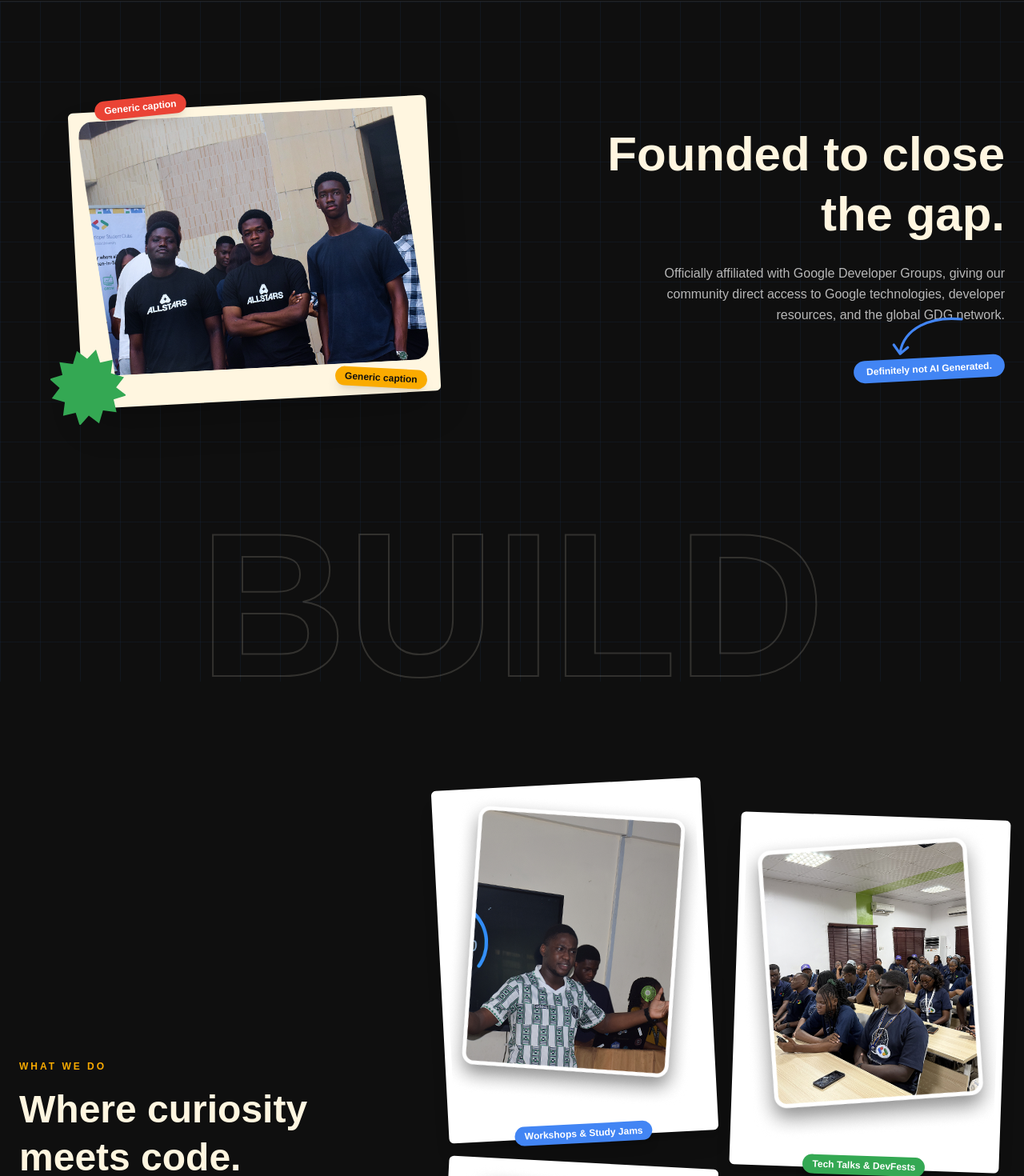
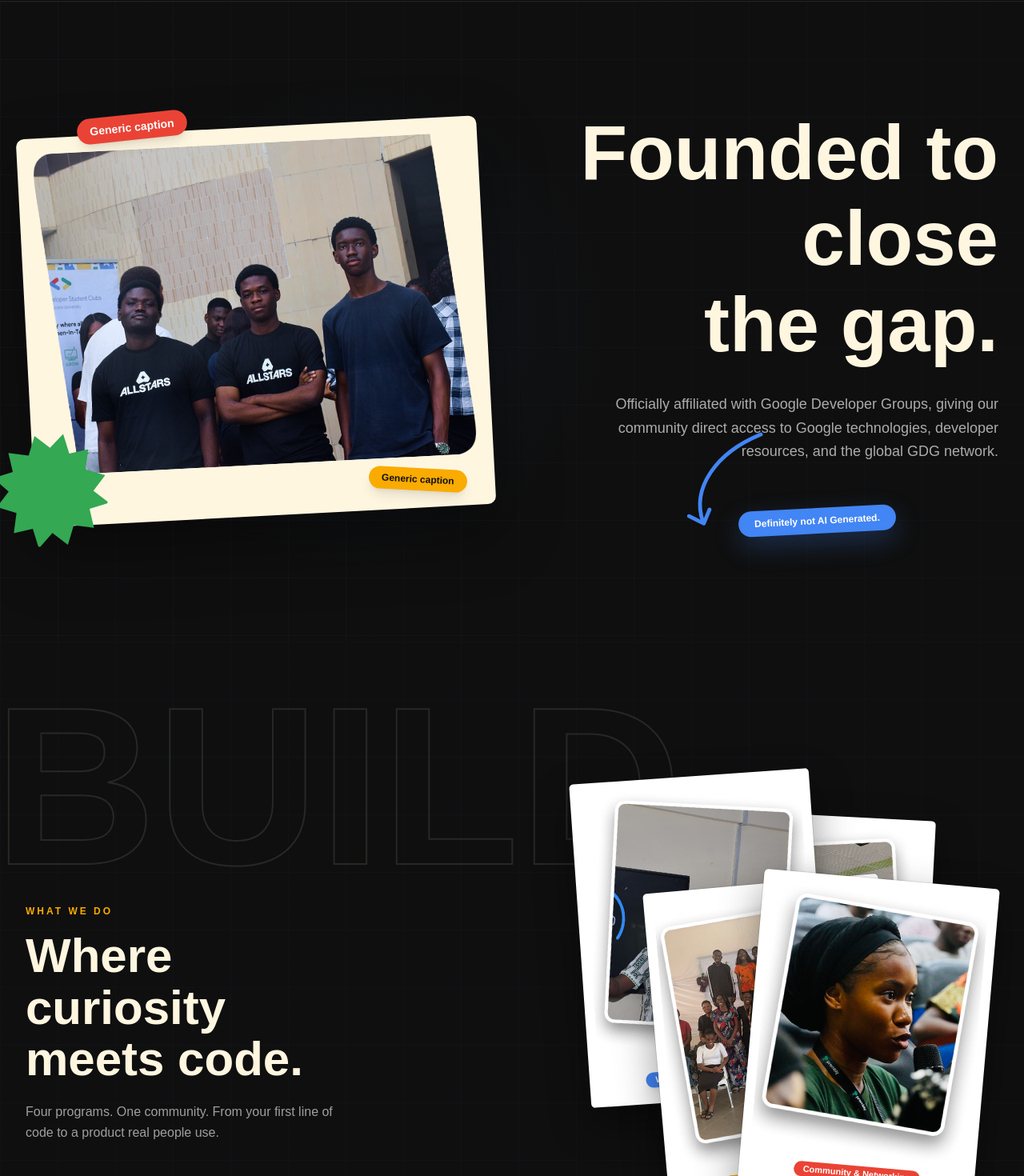
Before and after one commit to GDGBabcockUniversity/GDGWebsite, a Next.js app: page / in a window 1280 px wide. Shown: the part 840-2310 px from the top of the page at 80% size. Built offline with nearby package versions, Linux system fonts and the light colour scheme; no server answers; a web font is replaced by a local one.

Commit message:
feat: enhance editorial grid layout and visuals in story and what-we-do sections

```diff
--- a/app/globals.css
+++ b/app/globals.css
@@ -110,6 +110,13 @@ html {
     linear-gradient(90deg, rgba(66, 133, 244, 0.1) 1px, transparent 1px);
   background-size: 50px 50px;
   animation: gridPulse 4s ease-in-out infinite;
+}
+
+.editorial-grid {
+  background-image:
+    linear-gradient(rgba(66, 133, 244, 0.07) 1px, transparent 1px),
+    linear-gradient(90deg, rgba(66, 133, 244, 0.07) 1px, transparent 1px);
+  background-size: 72px 72px;
 }
 
 @keyframes gridPulse {
--- a/components/sections/story.tsx
+++ b/components/sections/story.tsx
@@ -38,59 +38,55 @@ function CurvedArrow({ className }: { className?: string }) {
 export default function Story() {
   return (
     <section className="relative overflow-hidden bg-[#0f0f0f]">
-      <div className="grid-pattern absolute inset-0 opacity-30" aria-hidden />
+      <div className="editorial-grid absolute inset-0 opacity-80" aria-hidden />
+      <div
+        className="absolute inset-0 bg-[radial-gradient(circle_at_35%_50%,rgba(66,133,244,0.07),transparent_34%),linear-gradient(90deg,rgba(15,15,15,0.15),rgba(15,15,15,0.55))]"
+        aria-hidden
+      />
 
-      <div className="relative mx-auto max-w-7xl px-6 py-24 lg:py-32">
-        <div className="grid items-center gap-14 lg:grid-cols-2">
+      <div className="relative mx-auto flex min-h-[680px] max-w-7xl items-center px-6 py-24 sm:px-8 lg:min-h-[800px] lg:py-28">
+        <div className="grid w-full items-center gap-16 lg:grid-cols-[1.05fr_0.95fr]">
           {/* Tilted polaroid */}
-          <div className="relative mx-auto w-full max-w-md">
-            <div className="-rotate-3 rounded-md bg-gdg-cream p-3 pb-10 shadow-2xl">
+          <div className="relative mx-auto w-full max-w-xl lg:mx-0">
+            <div className="-rotate-3 rounded-[10px] bg-gdg-cream p-4 pb-14 shadow-[0_34px_80px_rgba(0,0,0,0.38)] sm:p-5 sm:pb-16">
               <SmartImage
                 src="/images/story/founding-photo.png"
                 alt="Early GDG Babcock members"
                 label="Founding-story photo — group shot of early members in GDG merch, ~1200×900"
-                className="aspect-[4/3] w-full"
+                className="aspect-[4/3] w-full rounded-[8px]"
                 sizes="(max-width: 1024px) 90vw, 40vw"
               />
             </div>
-            <span className="absolute -top-2 left-6 rounded-full bg-gdg-red px-3 py-1 text-xs font-bold text-white shadow-lg -rotate-6">
+            <span className="absolute -top-4 left-10 rounded-full bg-gdg-red px-4 py-1.5 text-xs font-bold text-white shadow-lg -rotate-6 sm:left-16 sm:text-sm">
               Generic caption
             </span>
-            <span className="absolute bottom-4 right-2 rounded-full bg-gdg-yellow px-3 py-1 text-xs font-bold text-[#0f0f0f] shadow-lg rotate-3">
+            <span className="absolute bottom-8 right-0 rounded-full bg-gdg-yellow px-4 py-1.5 text-xs font-bold text-[#0f0f0f] shadow-lg rotate-3 sm:right-6">
               Generic caption
             </span>
-            <Starburst className="absolute -bottom-8 -left-8 h-24 w-24 rotate-12" />
+            <Starburst className="absolute -bottom-8 -left-7 h-28 w-28 rotate-12 sm:-bottom-10 sm:-left-10 sm:h-36 sm:w-36" />
           </div>
 
           {/* Copy */}
-          <div className="text-center lg:text-right">
-            <h2 className="text-4xl font-bold leading-tight text-gdg-cream sm:text-5xl lg:text-6xl">
-              Founded to close the gap.
+          <div className="relative text-center lg:text-right">
+            <h2 className="ml-auto max-w-2xl text-5xl font-bold leading-[1.12] text-gdg-cream sm:text-6xl lg:text-7xl xl:text-8xl">
+              Founded to close
+              <br />
+              the gap.
             </h2>
-            <p className="mt-6 text-base leading-relaxed text-white/70 lg:ml-auto lg:max-w-md">
+            <p className="mt-8 text-base leading-relaxed text-white/65 sm:text-lg lg:ml-auto lg:max-w-[620px]">
               Officially affiliated with Google Developer Groups, giving our
               community direct access to Google technologies, developer
               resources, and the global GDG network.
             </p>
-            <div className="relative mt-10 inline-block">
-              <CurvedArrow className="absolute -top-14 left-1/2 h-16 w-24 -translate-x-1/2" />
-              <span className="rounded-full bg-gdg-blue px-4 py-1.5 text-xs font-bold text-white -rotate-3 inline-block">
+            <div className="relative mt-14 inline-block lg:mr-32">
+              <CurvedArrow className="absolute -left-12 -top-16 h-20 w-28 -rotate-[28deg] sm:-left-20 sm:-top-20 sm:h-24 sm:w-36" />
+              <span className="inline-block -rotate-3 rounded-full bg-gdg-blue px-5 py-2 text-xs font-bold text-white shadow-[0_12px_32px_rgba(66,133,244,0.28)]">
                 Definitely not AI Generated.
               </span>
             </div>
           </div>
         </div>
       </div>
-
-      {/* Giant faint outline word bridging into the next section */}
-      <div
-        className="pointer-events-none relative -mb-8 overflow-hidden"
-        aria-hidden
-      >
-        <p className="text-outline select-none whitespace-nowrap text-center text-[clamp(6rem,20vw,18rem)] font-extrabold leading-none opacity-15">
-          BUILD
-        </p>
-      </div>
     </section>
   );
 }
--- a/components/sections/what-we-do.tsx
+++ b/components/sections/what-we-do.tsx
@@ -3,49 +3,67 @@ import { PILL_CLASS } from "@/lib/colors";
 import { SmartImage } from "@/components/placeholder-image";
 import { cn } from "@/lib/utils";
 
+const POLAROID_LAYOUT = [
+  "lg:absolute lg:left-[29%] lg:top-[9%] lg:z-20 lg:w-[260px] lg:-rotate-4 xl:w-[300px]",
+  "lg:absolute lg:right-[12%] lg:top-[17%] lg:z-10 lg:w-[245px] lg:rotate-3 xl:w-[285px]",
+  "lg:absolute lg:right-[2%] lg:bottom-[6%] lg:z-30 lg:w-[255px] lg:rotate-5 xl:w-[295px]",
+  "lg:absolute lg:left-[42%] lg:bottom-[5%] lg:z-20 lg:w-[255px] lg:-rotate-5 xl:w-[295px]",
+];
+
 /** "Where curiosity meets code." — four program polaroids */
 export default function WhatWeDo() {
   return (
-    <section id="what-we-do" className="scroll-mt-24 bg-[#0f0f0f]">
-      <div className="mx-auto max-w-7xl px-6 py-24 lg:py-32">
-        <div className="grid items-center gap-14 lg:grid-cols-[2fr_3fr]">
+    <section
+      id="what-we-do"
+      className="relative scroll-mt-24 overflow-hidden bg-[#0f0f0f]"
+    >
+      <div className="editorial-grid absolute inset-0 opacity-45" aria-hidden />
+      <p
+        className="text-outline pointer-events-none absolute -left-2 top-10 hidden select-none whitespace-nowrap text-[clamp(8rem,22vw,19rem)] font-extrabold leading-none opacity-10 lg:block"
+        aria-hidden
+      >
+        BUILD
+      </p>
+
+      <div className="relative mx-auto min-h-[760px] max-w-7xl px-6 py-24 sm:px-8 lg:min-h-[860px] lg:py-28">
+        <div className="grid h-full items-center gap-16 lg:grid-cols-[0.72fr_1.28fr]">
           {/* Copy */}
-          <div>
+          <div className="relative z-10 lg:pt-28">
             <p className="text-xs font-bold uppercase tracking-[0.25em] text-gdg-yellow">
               What We Do
             </p>
-            <h2 className="mt-4 text-4xl font-bold leading-tight text-gdg-cream sm:text-5xl">
+            <h2 className="mt-4 max-w-sm text-4xl font-bold leading-[1.08] text-gdg-cream sm:text-5xl lg:text-6xl">
               Where curiosity meets code.
             </h2>
-            <p className="mt-5 max-w-sm text-base leading-relaxed text-white/70">
+            <p className="mt-5 max-w-sm text-sm leading-relaxed text-white/60 sm:text-base">
               Four programs. One community. From your first line of code to a
               product real people use.
             </p>
           </div>
 
-          {/* Scattered polaroids (grid below lg, scattered rotations on lg+) */}
-          <div className="grid grid-cols-2 gap-5 sm:gap-8">
+          {/* Scattered polaroids */}
+          <div className="relative grid grid-cols-2 gap-5 sm:gap-8 lg:min-h-[620px] lg:gap-0">
             {WHAT_WE_DO.map((item, i) => (
               <div
                 key={item.title}
                 className={cn(
-                  "relative",
+                  "relative transition-transform duration-300 hover:z-40 hover:scale-[1.03]",
                   item.rotation,
-                  i % 2 === 1 && "lg:translate-y-10"
+                  POLAROID_LAYOUT[i]
                 )}
               >
-                <div className="rounded-md bg-white p-2 pb-8 shadow-xl">
+                <div className="rounded-[5px] bg-white p-2.5 pb-10 shadow-[0_22px_50px_rgba(0,0,0,0.42)] ring-1 ring-black/10 sm:p-3 sm:pb-12">
                   <SmartImage
                     src={item.image.src}
                     alt={item.image.alt}
                     label={item.image.label}
-                    className="aspect-[4/5] w-full"
+                    className="aspect-[4/5] w-full rounded-[4px]"
                     sizes="(max-width: 1024px) 45vw, 25vw"
                   />
                 </div>
                 <span
                   className={cn(
-                    "absolute -bottom-2 left-1/2 -translate-x-1/2 whitespace-nowrap rounded-full px-3 py-1 text-[11px] font-bold shadow-lg sm:text-xs",
+                    "absolute bottom-4 left-1/2 max-w-[calc(100%-1rem)] -translate-x-1/2 whitespace-nowrap rounded-full px-3 py-1 text-center text-[10px] font-bold leading-none shadow-lg sm:text-[11px] lg:bottom-5",
                     PILL_CLASS[item.color]
                   )}
                 >
```
